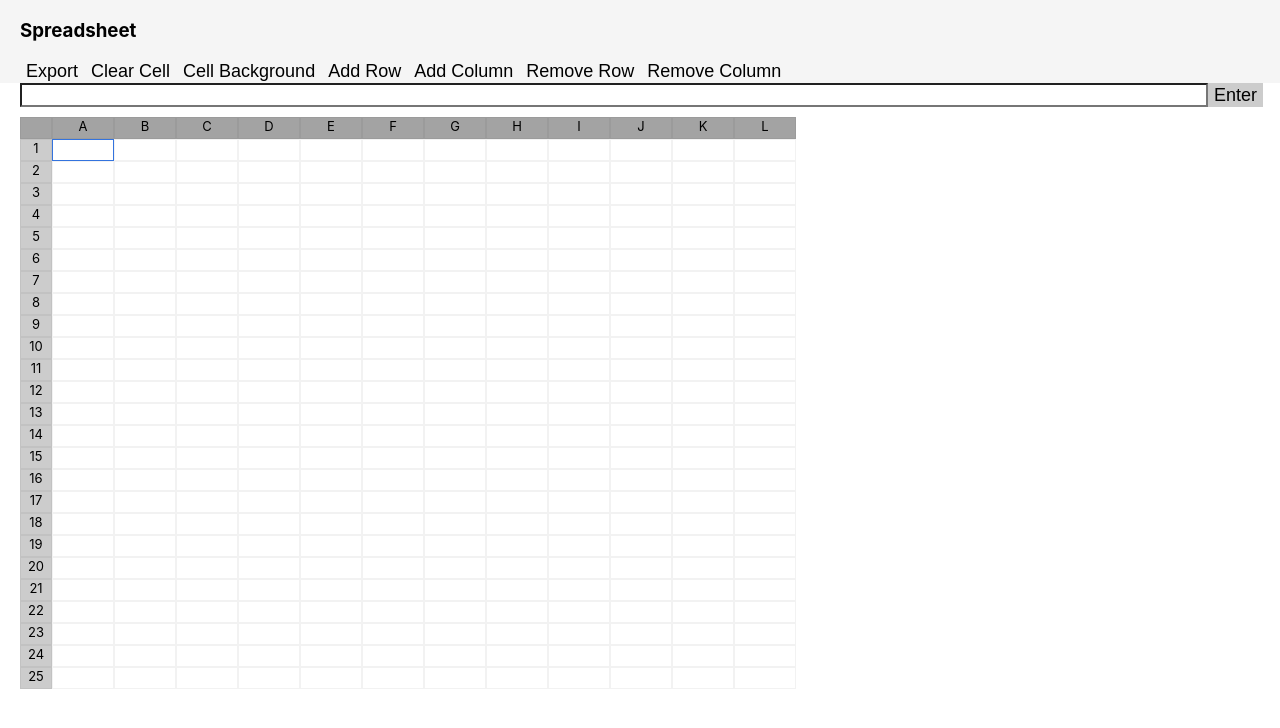
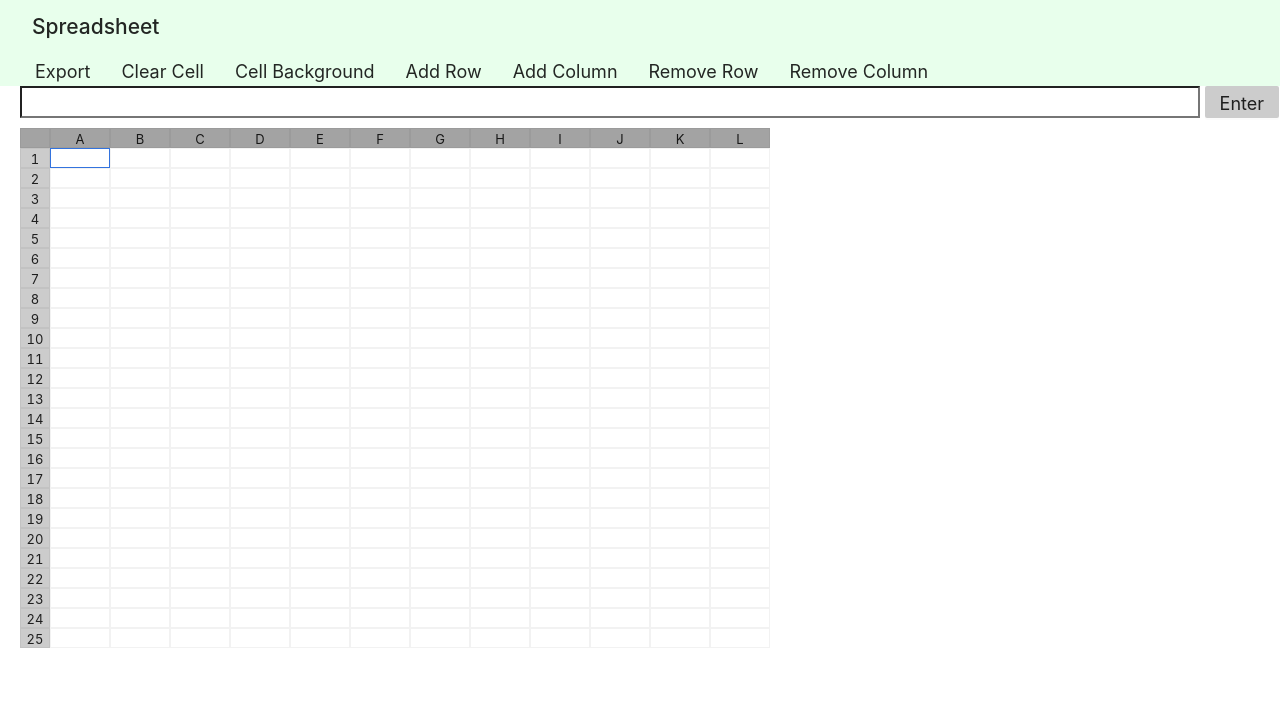
Before and after one commit to stefan-philip/Spreadsheet, a React (Create React App) app in the folder spreadsheet/: page / in a window 1280 px wide. Shown: the top 728 px of the page. Built offline with nearby package versions, Linux system fonts and the light colour scheme.

Commit message:
error ui

```diff
--- a/spreadsheet/src/components/SpreadsheetController.tsx
+++ b/spreadsheet/src/components/SpreadsheetController.tsx
@@ -5,6 +5,7 @@ import FormulaBox from "./formulaBox";
 import Table from "./tableComponent";
 import {letterToColumnIndex} from "../util/utils";
 import {CellReference} from "../model/CellReference";
+import { Alert } from 'antd';
 
 
 interface ControllerProps {
@@ -16,6 +17,9 @@ interface ControllerProps {
 const SpreadsheetController = ({model} : ControllerProps) : ReactElement => {
   const [selected, setSelected] = useState(["A", 1]);
   const [numTimesEnterHit, setNumTimesEnterHit] = useState(0);
+
+  const [error, setError] = useState("");
+  const [shouldShowError, setShouldShowError] = useState(false);
 
   useEffect(() => { }, [model])
 
@@ -30,7 +34,8 @@ const SpreadsheetController = ({model} : ControllerProps) : ReactElement => {
     }
     catch (e) {
       // @ts-ignore
-      console.log("ERROR: " + e.message);
+      setError(e.message);
+      setShouldShowError(true);
     }
   }
 
@@ -66,6 +71,14 @@ const SpreadsheetController = ({model} : ControllerProps) : ReactElement => {
         <FormulaBox getSelectedFormula={getSelectedFormula}
                     selected={selected}
                     handleFormulaChange={handleFormulaChange}/>
+
+        {shouldShowError && <Alert message={error}
+                                  closable={true}
+                                  showIcon={true}
+                                  onClose={()=>{setShouldShowError(false)}}
+                                   banner={true}/>}
+
+
         <Table model={model}
                selected={selected}
                handleCellClick={handleCellClick}
--- a/spreadsheet/src/components/formulaBox.tsx
+++ b/spreadsheet/src/components/formulaBox.tsx
@@ -5,13 +5,14 @@ import {Button} from "antd";
 const TextBox = styled.input`
   margin-left: 20px;
   background-color: white;
-  height: 18px;
+  height: 32px;
   font-size: 15px;
   width: calc(100% - 100px);
 
 `
 const MenuButton = styled(Button)`
   margin-right: 1px;
+  margin-left: 5px;
   font-size: 18px;
 
   background-color: rgba(0, 0, 0, .2);
--- a/spreadsheet/src/components/header.tsx
+++ b/spreadsheet/src/components/header.tsx
@@ -5,7 +5,7 @@ import {Button} from "antd";
 const HeaderContainer = styled.div`
 
   width: 100%;
-  background-color: #f5f5f5;
+  background-color: #e8ffec;
   display: flex;
   flex-direction: column;
   padding-left: 20px;
@@ -29,6 +29,11 @@ const MenuButton = styled(Button)`
   }
 `
 
+const Title = styled.h2`
+  margin-top: 10px;
+  margin-left: 12px;
+`
+
 interface HeaderProps {
   handleClickExport: () => void;
   handleClickClearCell: () => void;
@@ -49,7 +54,7 @@ const Header = ({handleClickExport,
                   handleClickRemoveColumn} : HeaderProps) : ReactElement => {
   return (
       <HeaderContainer>
-        <h3>Spreadsheet</h3>
+        <Title>Spreadsheet</Title>
         <ButtonContainer>
           <MenuButton onClick={handleClickExport}>Export</MenuButton>
           <MenuButton onClick={handleClickClearCell}>Clear Cell</MenuButton>
--- a/spreadsheet/src/index.tsx
+++ b/spreadsheet/src/index.tsx
@@ -1,6 +1,7 @@
 import React from 'react';
 import ReactDOM from 'react-dom';
 import './index.css';
+import 'antd/dist/antd.css';
 import App from './App';
 
 ReactDOM.render(
```
